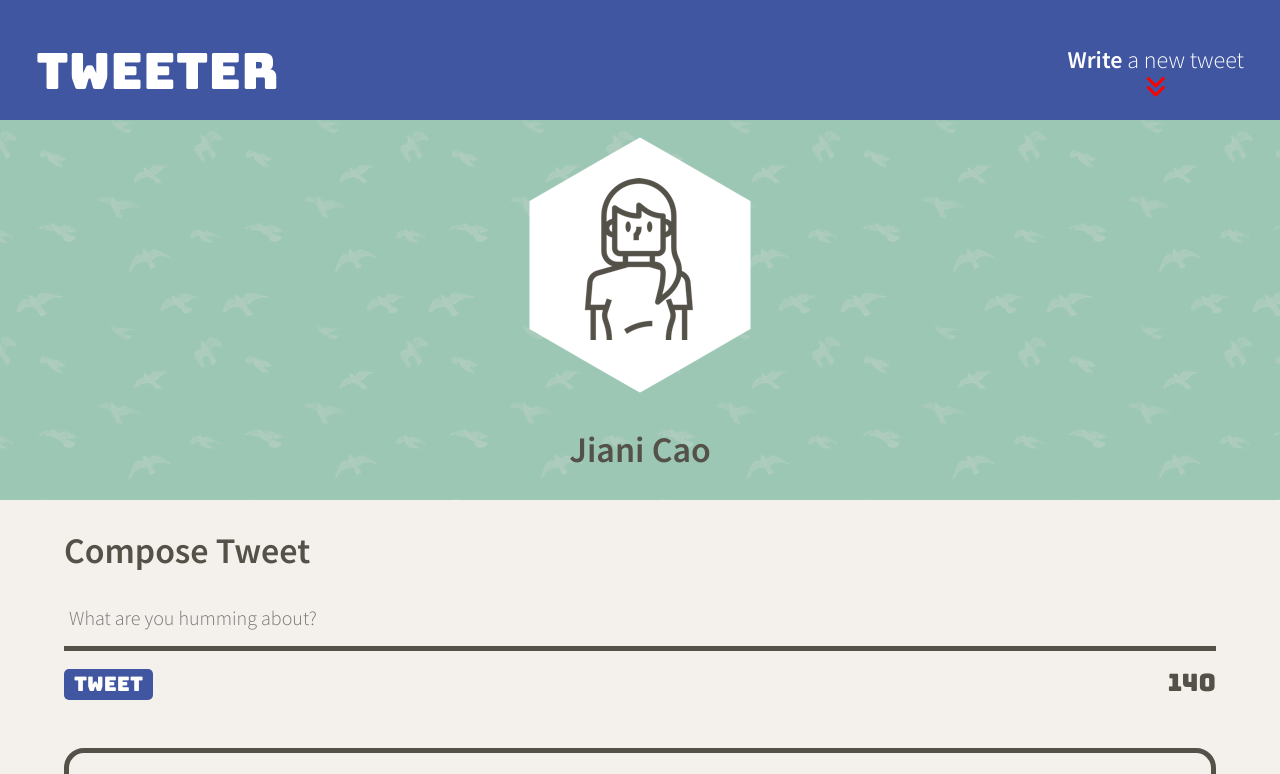
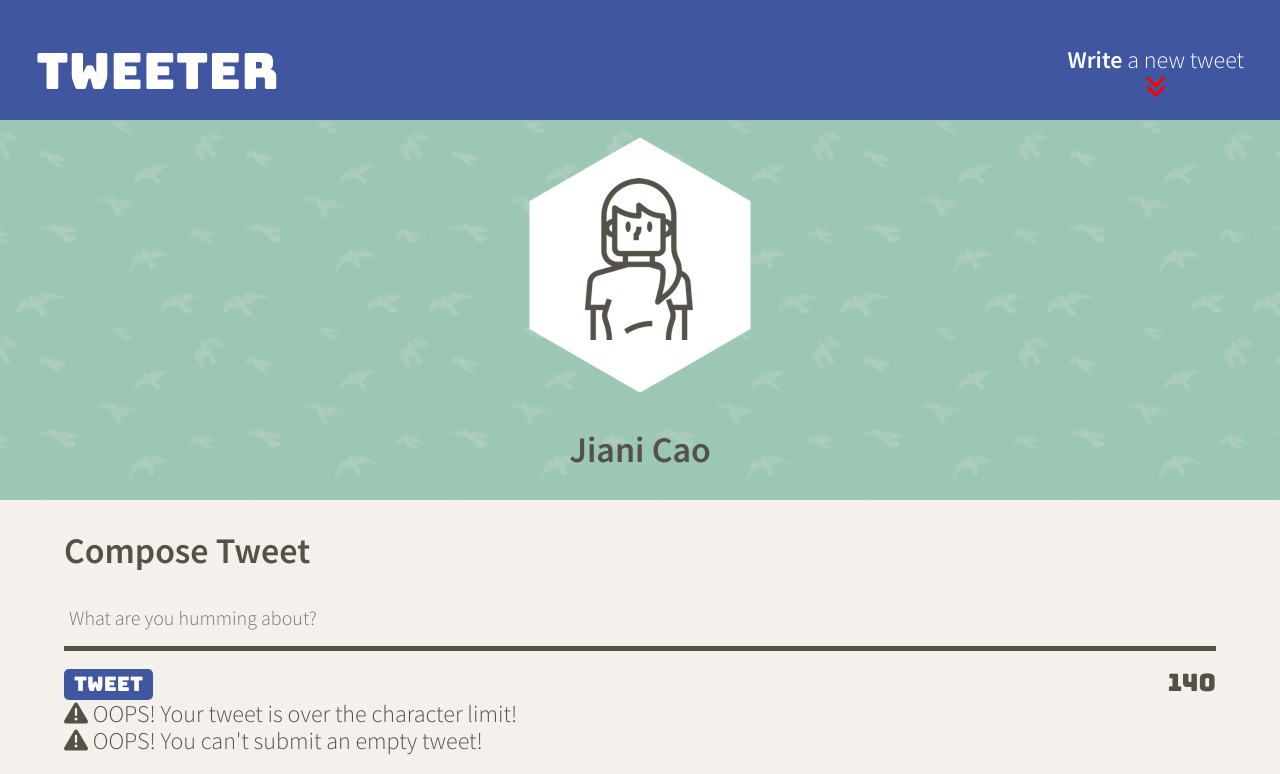
Before and after one commit to heyjiani/tweeter, a website: page public/index.html in a window 1280 px wide. Shown: the top 774 px of the page. Drawn offline with nearby package versions, Linux system fonts and the light colour scheme; no server answers.

Commit message:
implement error html

```diff
--- a/public/index.html
+++ b/public/index.html
@@ -56,10 +56,17 @@
             <output name="counter" class="counter" for="tweet-text">140</output>
           </div>
         </form>
+          <div class="error-limit">
+            <i class="fa-solid fa-triangle-exclamation"></i>
+            <span>OOPS! Your tweet is over the character limit!</span>
+          </div>
+          <div class="error-empty">
+            <i class="fa-solid fa-triangle-exclamation"></i>
+            <span>OOPS! You can't submit an empty tweet!</span>
+          </div>
       </section>
-
       <section class="tweet-container">
-        <article class="tweet">
+        <!-- <article class="tweet">
           <header>
             <img src="https://i.imgur.com/73hZDYK.png" alt="">
             <span class="user-name">Mr. Whoever</span>
@@ -76,7 +83,7 @@
               <i class="fa-regular fa-heart"></i>
             </div>
           </footer>
-        </article>
+        </article> -->
       </section>
     </main>
   </body>
```
